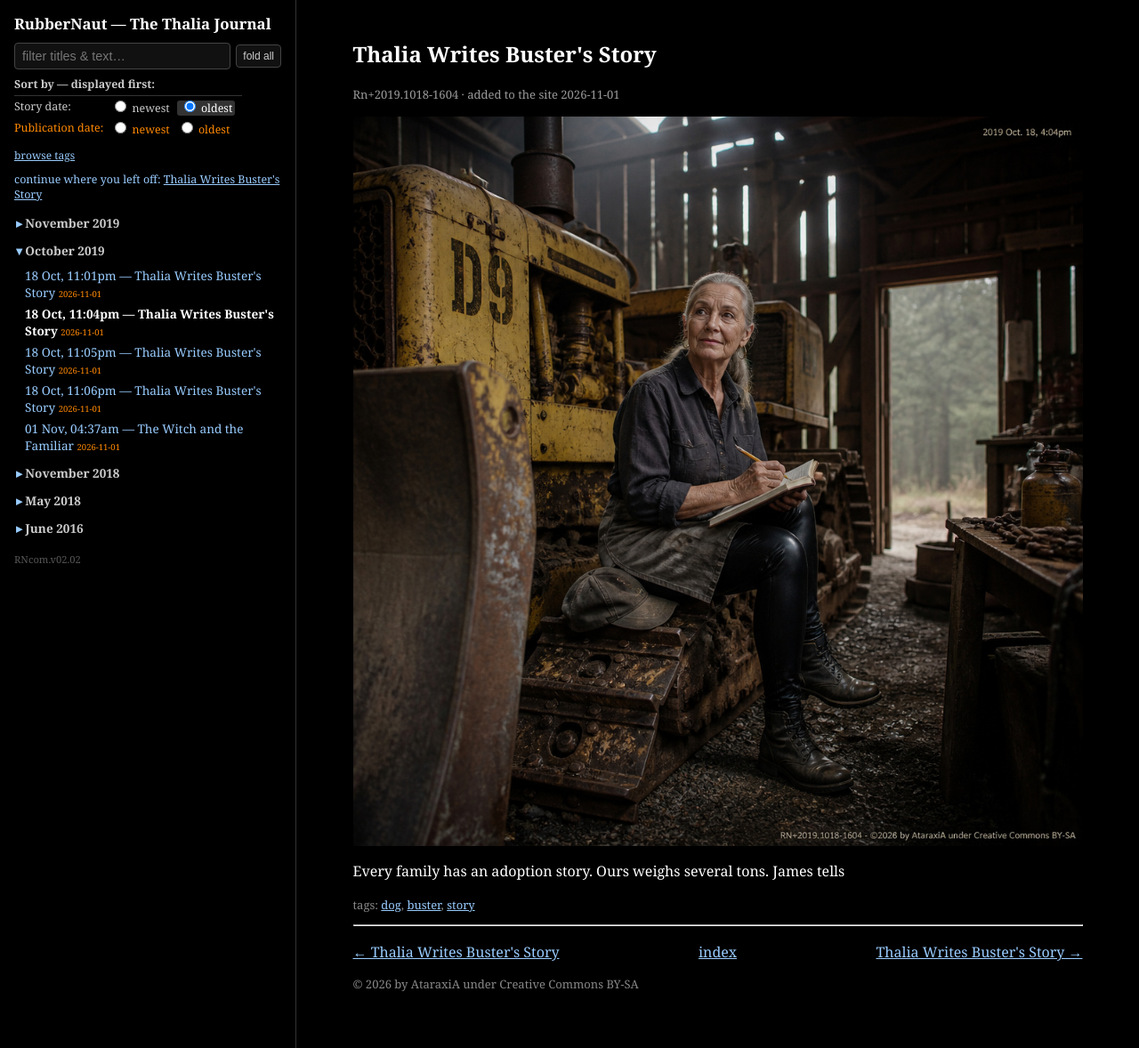
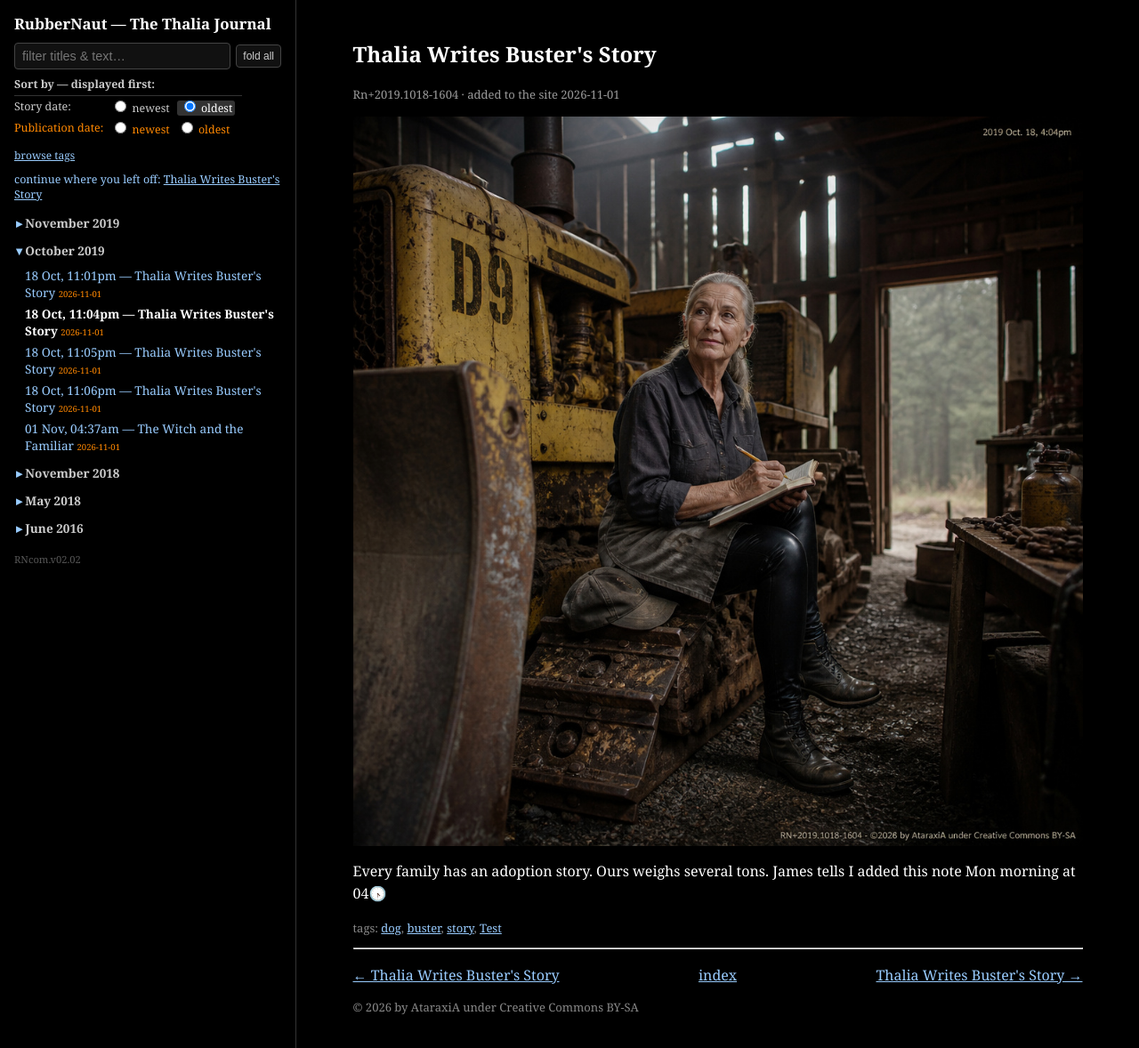
Before and after one commit to AtaraxiA22/RubberNaut, a Jekyll site: the page built from _posts/2019-10-18-2019-oct-18-4-04pm-thalia-writes-buster-s-story.md, in a window 1280 px wide and 1178 px high. Shown: the whole window at 89% size. Built offline with Jekyll 4.4.1, drawn with Linux system fonts in a browser that asks for light colours.

Commit message:
Add 'Test' tag to Buster's story post
Added 'Test' tag to the post about Buster's story.

```diff
--- a/_posts/2019-10-18-2019-oct-18-4-04pm-thalia-writes-buster-s-story.md
+++ b/_posts/2019-10-18-2019-oct-18-4-04pm-thalia-writes-buster-s-story.md
@@ -4,8 +4,9 @@ title: "Thalia Writes Buster's Story"
 date: 2019-10-18 16:04:00 -0700
 stamp: "Rn+2019.1018-1604"
 image: "/assets/img/Rn+2019.1018-1604.jpg"
-tags: ["dog", "buster", "story"]
+tags: ["dog", "buster", "story","Test"]
 published: "2026-11-01"
 ---
 
 Every family has an adoption story. Ours weighs several tons. James tells
+I added this note Mon morning at 04🕟
```
